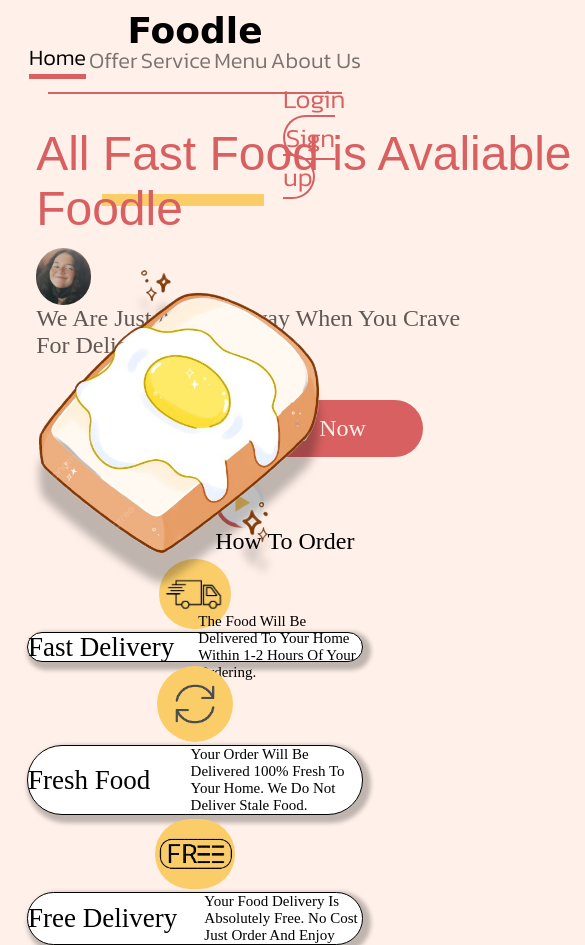
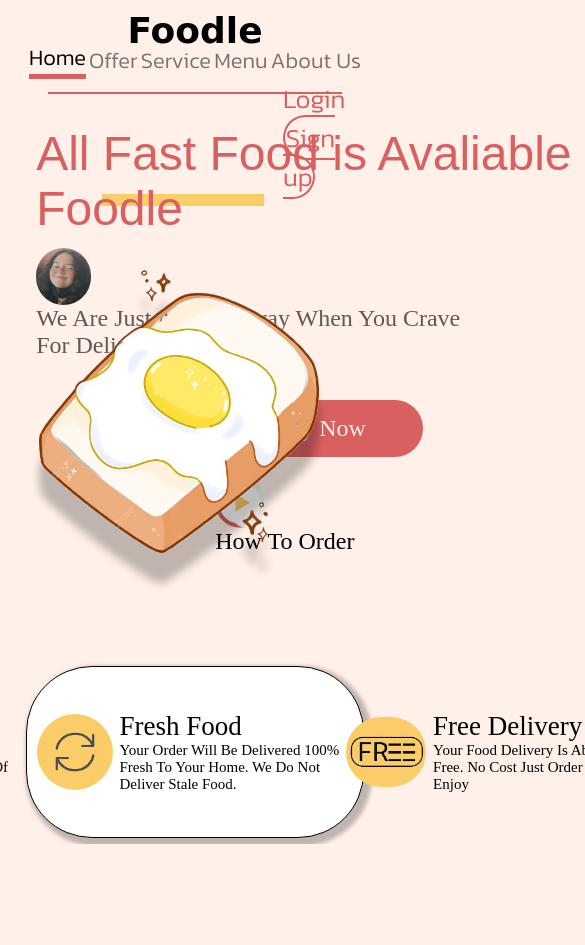
Before and after one commit to LeticiaMeloSilv/Foodle, a plain HTML site: page index.html in a window 390 px wide. Shown: the top 945 px of the page, 585 px wide, since content can reach past the window. After the commit the page ends 844 px from the top, so only its background shows below. Drawn offline with Linux system fonts and the light colour scheme; a web font is replaced by a local one.

Commit message:
Add files via upload

```diff
--- a/style.css
+++ b/style.css
@@ -410,37 +410,8 @@ main {
         vertical-align: middle;
         font-size: 24px;
     }
+
     .footer {
-        box-sizing: border-box;
-        display: flex;
-        flex-direction: column;
-        width: 100%;
-        bottom: 100%;
-        height: 172px;
-        background-color: #FFF0E9;
-        border: 1px solid #FFF0E9;
-        box-shadow: 0px 0px 0px 0px rgba(0, 0, 0, 0.25);
-        border-radius: 0px;
-        justify-content: center;
-        align-items: center;
-        gap: 2%;
-    }
-    .info1 {
-        box-sizing: border-box;
-        display: flex;
-        flex-direction: row;
-        width: 100%;
-        bottom: 100%;
-        height: 30px;
-        background: #FFFFFF;
-        border: 1px solid #000000;
-        box-shadow: 4px 4px 4px 4px rgba(0, 0, 0, 0.25);
-        border-radius: 66px;
-        justify-content: center;
-        align-items: center;
-        gap: 2%;
-    }
-    .info2 {
         box-sizing: border-box;
         display: flex;
         flex-direction: row;
@@ -455,21 +426,7 @@ main {
         align-items: center;
         gap: 2%;
     }
-    .info3 {
-        box-sizing: border-box;
-        display: flex;
-        flex-direction: row;
-        width: 100%;
-        bottom: 100%;
-        height: 172px;
-        background: #FFFFFF;
-        border: 1px solid #000000;
-        box-shadow: 4px 4px 4px 4px rgba(0, 0, 0, 0.25);
-        border-radius: 66px;
-        justify-content: center;
-        align-items: center;
-        gap: 2%;
-    }
+
     .Fast {
         font-size: 27px;
         width: 220px;
```
